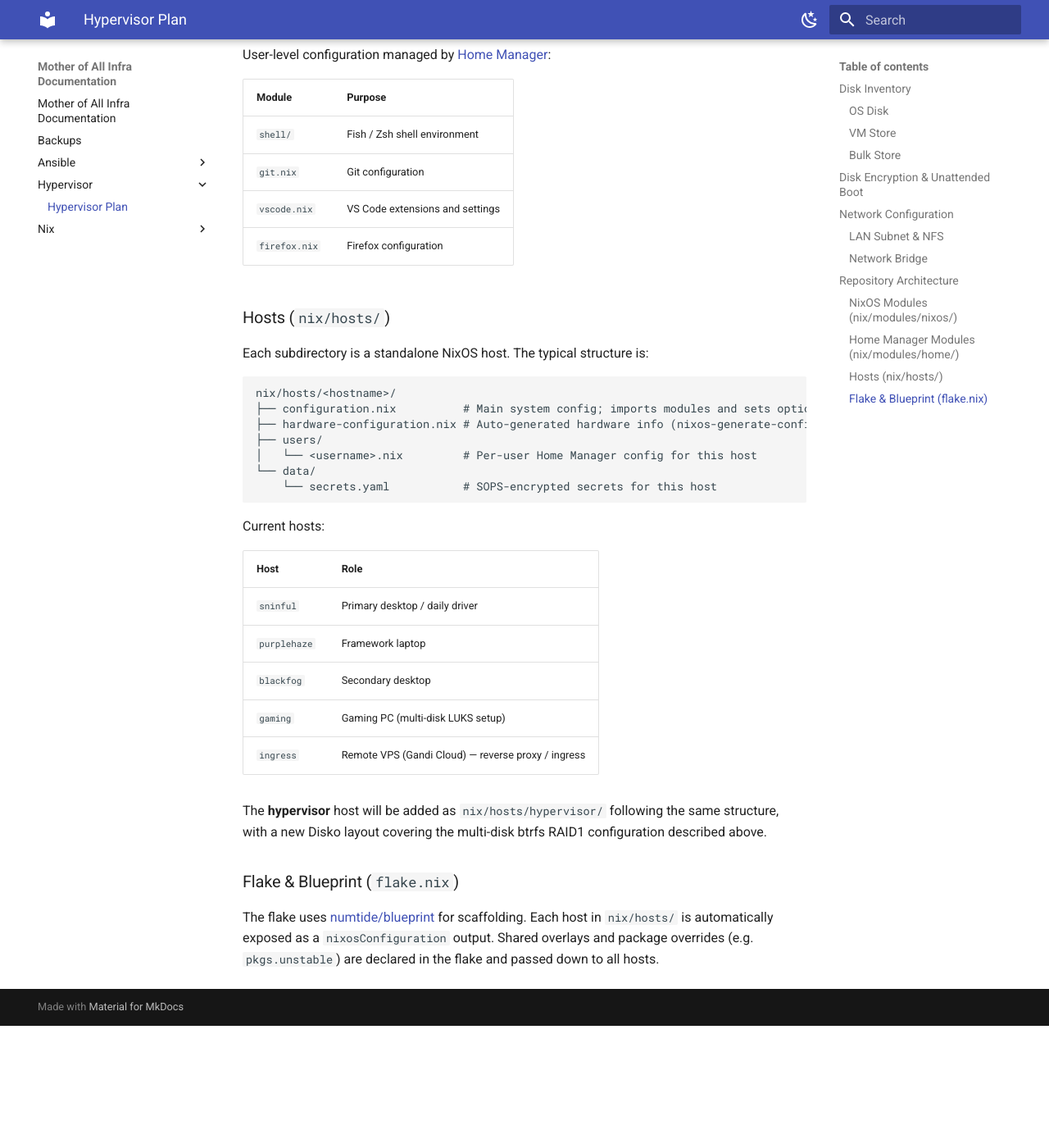
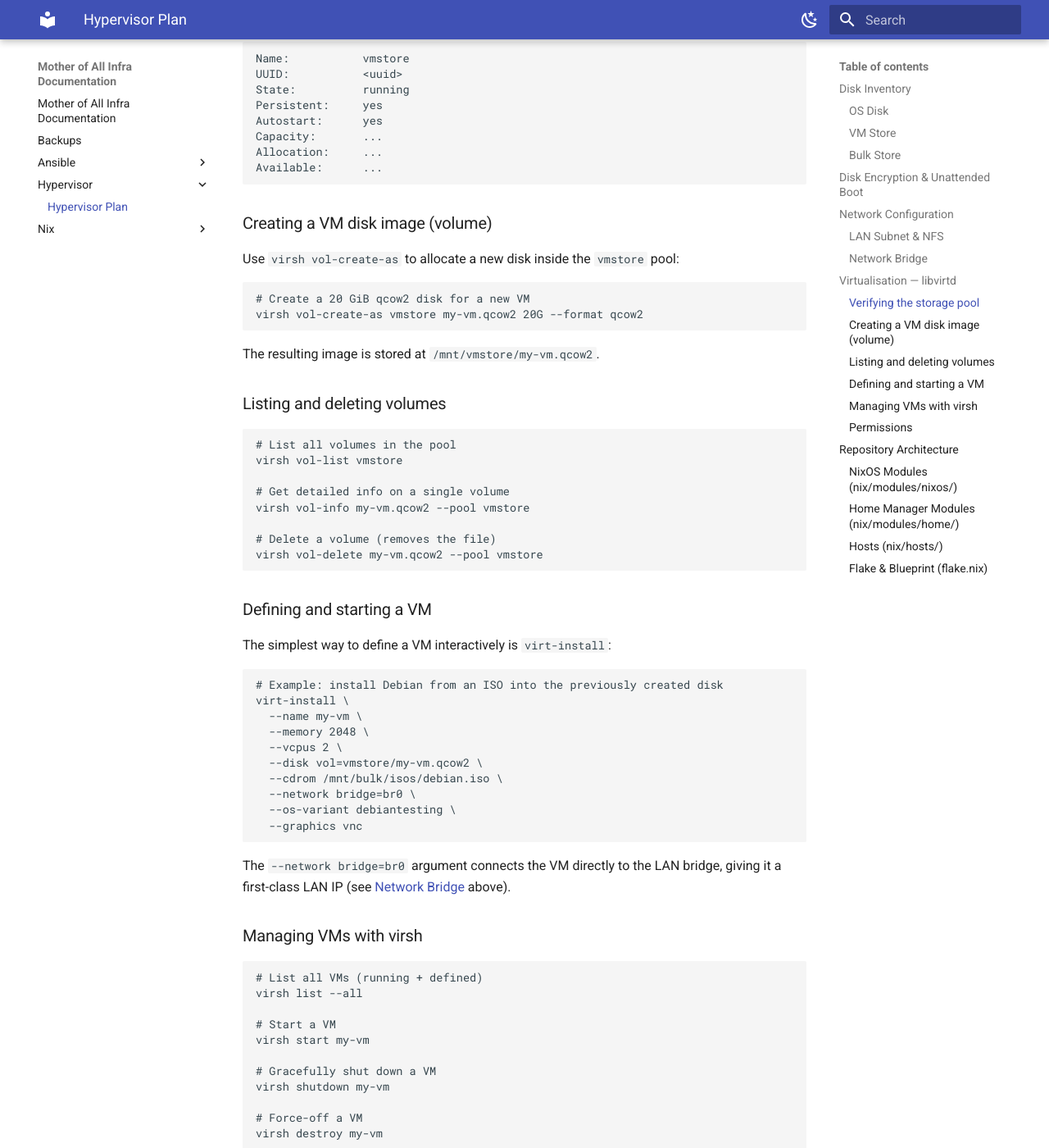
Before and after one commit to snyssen/mother-of-all-infra, an MkDocs documentation site: the page built from docs/hypervisor/plan.md, in a window 1280 px wide and 1400 px high, scrolled down 3576 px. Shown: the whole window at 82% size. Built offline with MkDocs 1.6.1 and Material for MkDocs 9.7.7, drawn with Linux system fonts in a browser that asks for light colours; before the commit the page ends 4827 px from its top, so only the background shows below that; some of the changed text lies outside the part shown.

Commit message:
feat: enable libvirtd + vmstore storage pool on hypervisor (#119)
* Initial plan

* feat: enable libvirtd + vmstore storage pool on hypervisor

Co-authored-by: snyssen <36501744+snyssen@users.noreply.github.com>

* feat: enable UEFI firmware support for modern guests in libvirtd configuration

---------

Co-authored-by: copilot-swe-agent[bot] <198982749+Copilot@users.noreply.github.com>
Co-authored-by: snyssen <36501744+snyssen@users.noreply.github.com>
Co-authored-by: snyssen <dev@snyssen.be>

````diff
--- a/docs/hypervisor/plan.md
+++ b/docs/hypervisor/plan.md
@@ -79,6 +79,126 @@ networking.interfaces = {
 
 **To change the physical NIC:** edit the `lanNic` variable at the top of `nix/hosts/hypervisor/network.nix` to match the actual interface name (discover it with `ip link` on the host). Common alternatives: `"enp3s0"`, `"eth0"`.
 
+## Virtualisation — libvirtd
+
+The hypervisor runs [libvirtd](https://libvirt.org/) to manage QEMU/KVM virtual machines.  The NixOS module lives at `nix/modules/nixos/libvirtd.nix` and is imported from `nix/hosts/hypervisor/configuration.nix` with:
+
+```nix
+libvirtd.enable = true;
+```
+
+Key options exposed by the module (all have sensible defaults):
+
+| Option | Default | Description |
+|--------|---------|-------------|
+| `libvirtd.users` | `[ "snyssen" ]` | Users added to the `libvirtd` and `kvm` groups |
+| `libvirtd.vmstorePool.enable` | `true` | Define and autostart the `vmstore` pool |
+| `libvirtd.vmstorePool.path` | `/mnt/vmstore` | Target directory for the `vmstore` pool |
+
+A systemd oneshot service (`libvirt-setup-vmstore-pool`) runs after `libvirtd.service` at every boot to ensure the pool is defined, set to autostart, and started.  The service declares `RequiresMountsFor = /mnt/vmstore`, so systemd guarantees the btrfs RAID1 volume is mounted before any pool operations are attempted.
+
+### Verifying the storage pool
+
+After a successful `nixos-rebuild switch`, confirm that libvirtd is running and the pool is active:
+
+```sh
+# Check the daemon
+systemctl status libvirtd.service
+
+# List pools (should show vmstore as active)
+virsh pool-list --all
+
+# Show pool details
+virsh pool-info vmstore
+```
+
+Expected output:
+
+```
+Name:           vmstore
+UUID:           <uuid>
+State:          running
+Persistent:     yes
+Autostart:      yes
+Capacity:       ...
+Allocation:     ...
+Available:      ...
+```
+
+### Creating a VM disk image (volume)
+
+Use `virsh vol-create-as` to allocate a new disk inside the `vmstore` pool:
+
+```sh
+# Create a 20 GiB qcow2 disk for a new VM
+virsh vol-create-as vmstore my-vm.qcow2 20G --format qcow2
+```
+
+The resulting image is stored at `/mnt/vmstore/my-vm.qcow2`.
+
+### Listing and deleting volumes
+
+```sh
+# List all volumes in the pool
+virsh vol-list vmstore
+
+# Get detailed info on a single volume
+virsh vol-info my-vm.qcow2 --pool vmstore
+
+# Delete a volume (removes the file)
+virsh vol-delete my-vm.qcow2 --pool vmstore
+```
+
+### Defining and starting a VM
+
+The simplest way to define a VM interactively is `virt-install`:
+
+```sh
+# Example: install Debian from an ISO into the previously created disk
+virt-install \
+  --name my-vm \
+  --memory 2048 \
+  --vcpus 2 \
+  --disk vol=vmstore/my-vm.qcow2 \
+  --cdrom /mnt/bulk/isos/debian.iso \
+  --network bridge=br0 \
+  --os-variant debiantesting \
+  --graphics vnc
+```
+
+The `--network bridge=br0` argument connects the VM directly to the LAN bridge, giving it a first-class LAN IP (see [Network Bridge](#network-bridge) above).
+
+### Managing VMs with virsh
+
+```sh
+# List all VMs (running + defined)
+virsh list --all
+
+# Start a VM
+virsh start my-vm
+
+# Gracefully shut down a VM
+virsh shutdown my-vm
+
+# Force-off a VM
+virsh destroy my-vm
+
+# Remove the VM definition (does NOT delete its disk)
+virsh undefine my-vm
+```
+
+### Permissions
+
+The pool directory (`/mnt/vmstore`) is owned and writable by `root`.  libvirtd spawns QEMU processes under the `qemu-libvirtd` system user.  Members of the `libvirtd` group (configured via `libvirtd.users`) can interact with the system libvirt socket (`/run/libvirt/libvirt.sock`) without `sudo`.
+
+If a permission error occurs when starting a VM, verify group membership:
+
+```sh
+id $USER   # should list libvirtd and kvm
+```
+
+---
+
 ## Repository Architecture
 
 ### NixOS Modules (`nix/modules/nixos/`)
@@ -93,6 +213,7 @@ Reusable system-level modules. Each file/directory exposes NixOS options that ho
 | `cache.nix` | Nix binary cache configuration |
 | `docker.nix` | Docker / container runtime |
 | `grub.nix` | GRUB bootloader |
+| `libvirtd.nix` | libvirtd / QEMU-KVM hypervisor daemon + vmstore pool |
 | `locale.nix` | Locale and timezone |
 | `nvidia.nix` | NVIDIA GPU drivers |
 | `sops.nix` | [SOPS](https://github.com/getsops/sops) secrets management |
@@ -134,8 +255,9 @@ Current hosts:
 | `blackfog` | Secondary desktop |
 | `gaming` | Gaming PC (multi-disk LUKS setup) |
 | `ingress` | Remote VPS (Gandi Cloud) — reverse proxy / ingress |
+| `hypervisor` | KVM hypervisor with btrfs RAID1 VM store |
 
-The **hypervisor** host will be added as `nix/hosts/hypervisor/` following the same structure, with a new Disko layout covering the multi-disk btrfs RAID1 configuration described above.
+The **hypervisor** host lives at `nix/hosts/hypervisor/` and follows the same structure as the other hosts.
 
 ### Flake & Blueprint (`flake.nix`)
 
````
Also changed, not shown: 2 other files.
